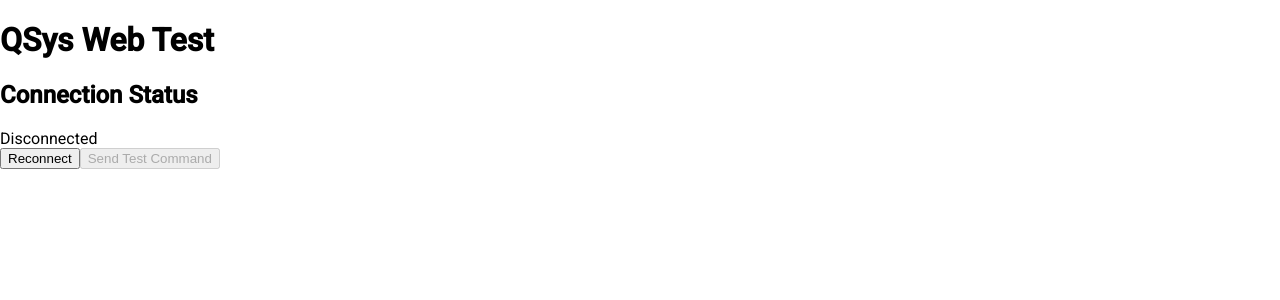
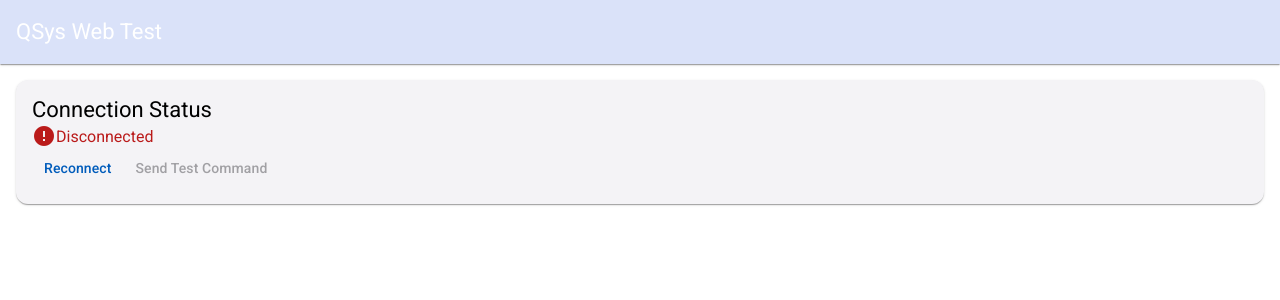
Before and after one commit to mikejobson/qsys-qrc-tool, an Angular app: page / in a window 1280 px wide. Shown: the top 300 px of the page. Built offline with nearby package versions, Linux system fonts and the light colour scheme; no server answers.

Commit message:
feat: enhance app component with Material design and add platform/status to engine status

```diff
--- a/src/app/app.component.html
+++ b/src/app/app.component.html
@@ -1,25 +1,34 @@
-<div class="container">
+<mat-toolbar class="main-toolbar">
   <h1>QSys Web Test</h1>
+</mat-toolbar>
 
-  <div class="connection-status">
-    <h2>Connection Status</h2>
-    <div
-      [class]="
-        connectionStatus.connected ? 'status-connected' : 'status-disconnected'
-      "
-    >
-      {{ connectionStatus.connected ? "Connected" : "Disconnected" }}
+<div class="content">
+  <mat-card>
+    <mat-card-header>
+      <mat-card-title>Connection Status</mat-card-title>
+    </mat-card-header>
+    <mat-card-content>
+      @if(connectionStatus.connected) {
+      <div class="connection space align-center connected">
+        <mat-icon class="status-icon" color="primary">check_circle</mat-icon>
+        <span class="status-text">Connected</span>
       </div>
-
-    <button (click)="connectToQsysCore()">Reconnect</button>
+      } @else {
+      <div class="connection space align-center disconnected">
+        <mat-icon class="status-icon" color="warn">error</mat-icon>
+        <span class="status-text">Disconnected</span>
+      </div>
+      }
+      <div class="space">
+        <button mat-button (click)="connectToQsysCore()">Reconnect</button>
         <button
+          mat-button
           (click)="sendTestCommand()"
           [disabled]="!connectionStatus.connected"
         >
           Send Test Command
         </button>
       </div>
-
       <div class="engine-status" *ngIf="engineStatus">
         <h2>Engine Status</h2>
         <table>
@@ -43,8 +52,21 @@
             <td>Is Emulator:</td>
             <td>{{ engineStatus.IsEmulator }}</td>
           </tr>
+          <tr>
+            <td>Platform:</td>
+            <td>{{ engineStatus.Platform }}</td>
+          </tr>
+          <tr>
+            <td>Status:</td>
+            <td>
+              <span style="margin-right: 10px">{{
+                engineStatus.Status.Code
+              }}</span>
+              {{ engineStatus.Status.String }}
+            </td>
+          </tr>
         </table>
       </div>
-
-  <router-outlet></router-outlet>
+    </mat-card-content>
+  </mat-card>
 </div>
--- a/src/app/app.component.scss
+++ b/src/app/app.component.scss
@@ -0,0 +1,23 @@
+@use '@angular/material' as mat;
+
+// Customize the entire app. Change :root to your selector if you want to scope the styles.
+.main-toolbar {
+    @include mat.toolbar-overrides((container-background-color: var(--mat-sys-secondary-container),
+            container-text-color: var(--mat-sys-on-primary),
+        ));
+    @include mat.elevation(1);
+}
+
+.content {
+    padding: 1rem;
+}
+
+.connection {
+    &.connected {
+        color: var(--mat-sys-primary);
+    }
+
+    &.disconnected {
+        color: var(--mat-sys-error);
+    }
+}
--- a/src/styles.scss
+++ b/src/styles.scss
@@ -38,3 +38,15 @@
   margin: 0;
   font-family: Roboto, "Helvetica Neue", sans-serif;
 }
+
+.space {
+  display: flex;
+
+  &.column {
+    flex-direction: column;
+  }
+
+  &.align-center {
+    align-items: center;
+  }
+}
```
Also changed, not shown: projects/qsys-lib/src/lib/qsys-lib.service.ts (+7 -0 lines), src/app/app.component.ts (+18 -9 lines). Lines whose indentation alone changed are shown as unchanged.
